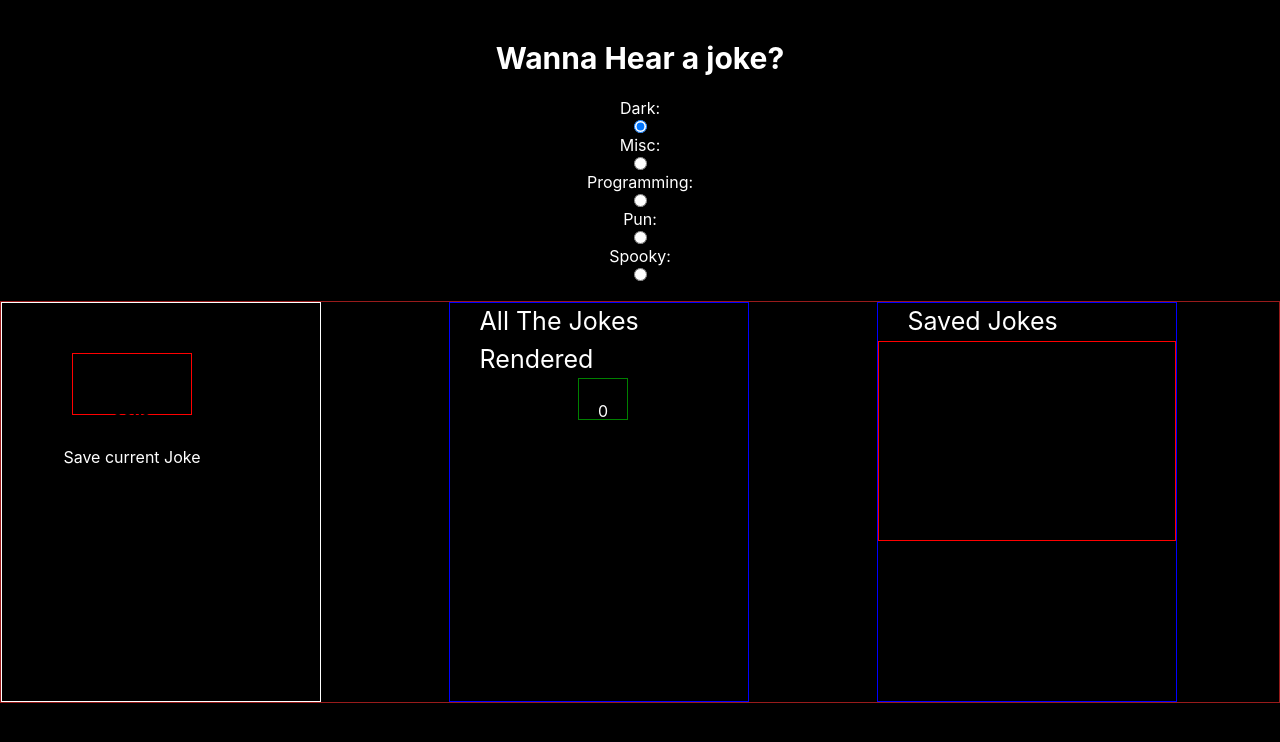
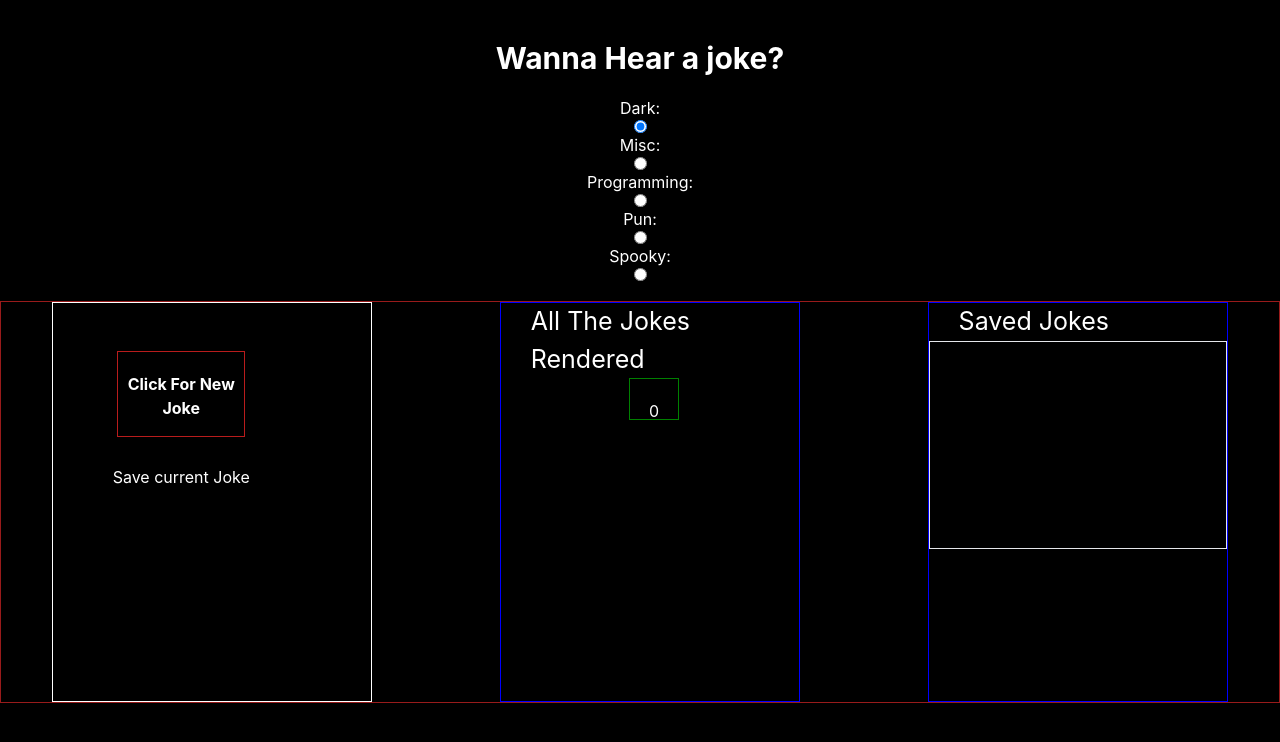
Before and after one commit to Killdroid2342/joke-app, a React (Create React App) app: page / in a window 1280 px wide. Shown: the top 742 px of the page. Built offline with nearby package versions, Linux system fonts and the light colour scheme.

Commit message:
"replacing css with tailwind css"

```diff
--- a/src/App.js
+++ b/src/App.js
@@ -10,7 +10,7 @@ function App() {
         Wanna Hear a joke?
       </h1>
       <Selector genre={genre} setGenre={setGenre} />
-      <div className='border border-red-800 flex flex-row'>
+      <div className='border border-red-800 flex flex-row justify-center'>
         <Joke genre={genre} />
       </div>
     </React.Fragment>
--- a/src/components/Joke/Data.css
+++ b/src/components/Joke/Data.css
@@ -1,17 +1,5 @@
 /* BUTTON Style */
-.btn {
-  border: 1px solid red;
-  height: 30px;
-  width: 120px;
-  padding-top: 20px;
-  padding-bottom: 40px;
-  font-family: sans-serif;
-  cursor: pointer;
-  margin-left: 70px;
-  font-weight: bold;
-  color: black;
-  margin-top: 50px;
-}
+
 .Count {
   border: 1px solid blue;
   width: 300px;
@@ -39,18 +27,3 @@
   font-weight: bold;
   margin-top: 20px;
 }
-.outside-btn {
-  display: flex;
-  flex-direction: column;
-}
-.saveJoke {
-  padding-top: 10px;
-  padding-bottom: 10px;
-  width: 200px;
-  margin-left: 15%;
-  margin-top: 20px;
-}
-.savedJokes1 {
-  border: 1px solid red;
-  height: 200px;
-}
--- a/src/components/Joke/Joke.js
+++ b/src/components/Joke/Joke.js
@@ -47,9 +47,9 @@ const Joke = ({ genre }) => {
               </div>
             )}
           </ul>
-          <div className='outside-btn'>
+          <div className='flex flex-col'>
             <button
-              className='btn'
+              className='btn border border-red-700 h-8 w-32 pt-5 pb-16 cursor-pointer font-bold text-white ml-16 mt-12'
               onClick={() => {
                 setCount(count + 1);
                 call();
@@ -57,7 +57,10 @@ const Joke = ({ genre }) => {
             >
               Click For New Joke
             </button>
-            <button className='saveJoke text-white' onClick={saveJoke}>
+            <button
+              className='pt-2 pb-2 w-48 ml-8 mt-5 text-white'
+              onClick={saveJoke}
+            >
               Save current Joke
             </button>
           </div>
@@ -69,7 +72,7 @@ const Joke = ({ genre }) => {
       </div>
       <div className='Count'>
         <p className='head'>Saved Jokes</p>
-        <div className='savedJokes1'>
+        <div className='border border-red-7000 h-52'>
           {savedJokes?.map((savedJoke, idx) => {
             return (
               <div key={idx}>
--- a/src/index.css
+++ b/src/index.css
@@ -20,7 +20,7 @@ body {
 }
 @layer components {
   .text {
-    @apply text-xl list-none w-48 mt-5;
+    @apply text-xl list-none w-48 mt-5 text-center;
   }
 }
 @tailwind base;
```
